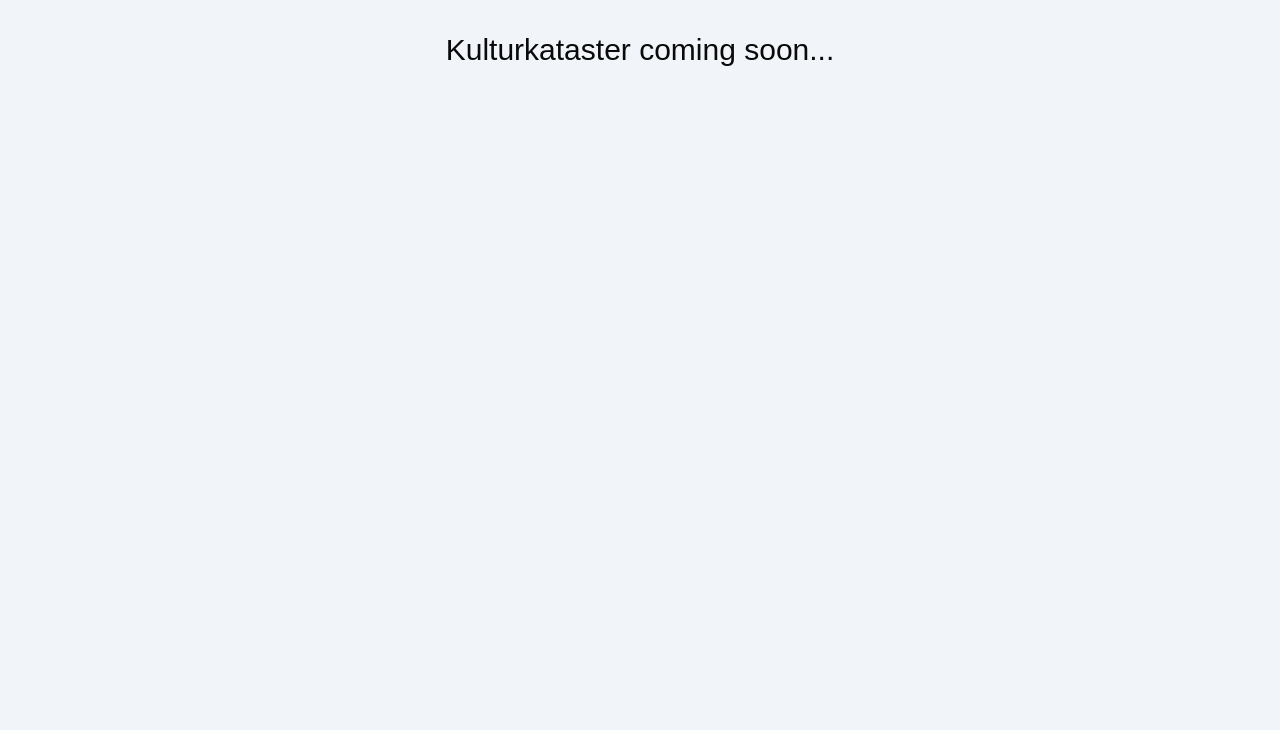
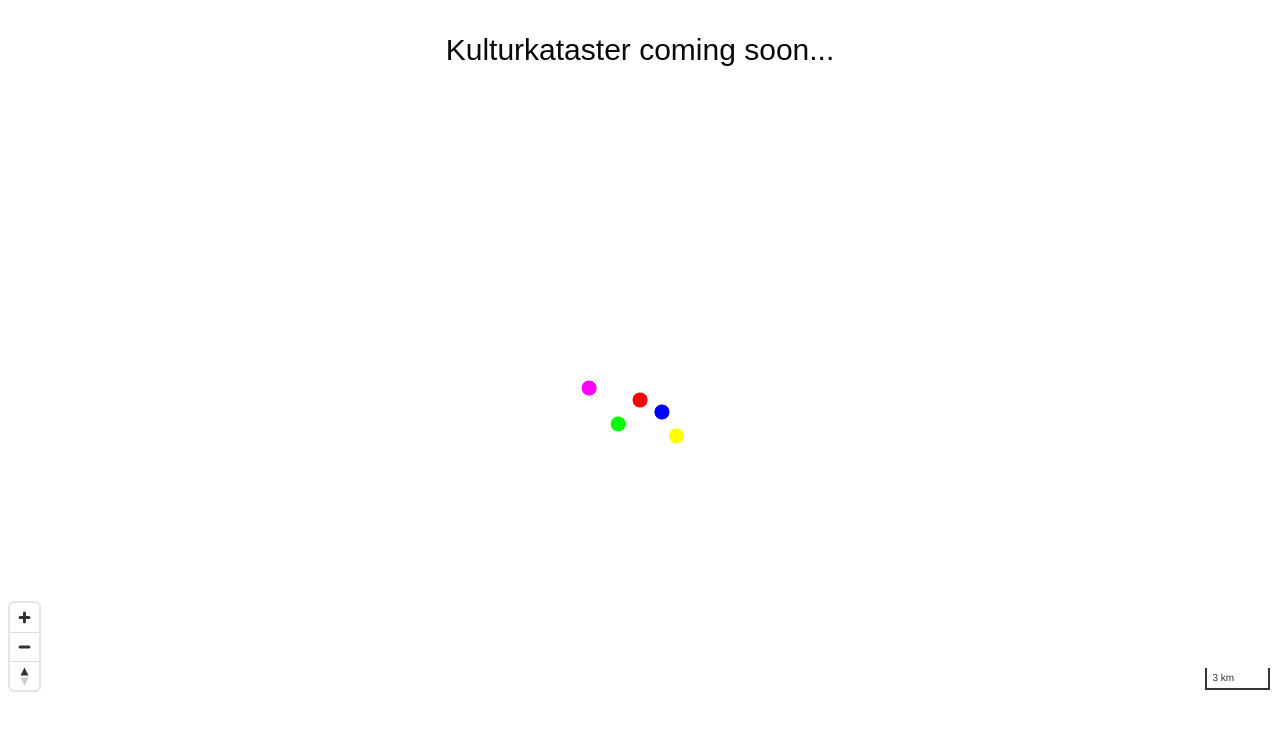
Before and after one commit to technologiestiftung/kulturkataster, a Next.js app: page / in a window 1280 px wide. Shown: the top 730 px of the page. Built offline with nearby package versions, Linux system fonts and the light colour scheme; no server answers.

Commit message:
feat: add base map

```diff
--- a/package.json
+++ b/package.json
@@ -16,6 +16,7 @@
 		"class-variance-authority": "^0.7.1",
 		"clsx": "^2.1.1",
 		"lucide-react": "^0.475.0",
+		"maplibre-gl": "^5.1.0",
 		"next": "15.1.6",
 		"react": "^19.0.0",
 		"react-dom": "^19.0.0",
--- a/src/app/page.tsx
+++ b/src/app/page.tsx
@@ -1,8 +1,11 @@
+import Map from "../components/modules/Map";
+
 export default function Home() {
 	return (
-		<div className="items-center justify-items-center min-h-screen pt-8 bg-slate-100">
+		<div className="items-center justify-items-center min-h-screen pt-8">
+			<h1 className="text-3xl pb-8">Kulturkataster coming soon...</h1>
 			<main>
-				<h1 className="text-3xl">Kulturkataster coming soon...</h1>
+				<Map />
 			</main>
 		</div>
 	);
--- /dev/null
+++ b/src/components/modules/Map.tsx
@@ -0,0 +1,71 @@
+"use client";
+
+import { mapStyle } from "@/lib/mapStyle";
+import maplibregl from "maplibre-gl";
+import "maplibre-gl/dist/maplibre-gl.css";
+import { FC, useEffect, useRef, useState } from "react";
+
+interface MapProps {
+	config?: {
+		center?: [number, number];
+		zoom?: number;
+		style?: string;
+	};
+	onMapClick?: (e: maplibregl.MapMouseEvent) => void;
+}
+
+const Map: FC<MapProps> = ({ config, onMapClick }) => {
+	const mapContainer = useRef<HTMLDivElement>(null);
+	const map = useRef<maplibregl.Map | null>(null);
+	const [loading, setLoading] = useState(true);
+
+	useEffect(() => {
+		if (!mapContainer.current) {
+			return;
+		}
+
+		map.current = new maplibregl.Map({
+			container: mapContainer.current,
+			style: config?.style || mapStyle,
+			attributionControl: false,
+		});
+
+		// Add scale control
+		map.current.addControl(new maplibregl.ScaleControl(), "bottom-right");
+
+		// Add navigation controls
+		map.current.addControl(new maplibregl.NavigationControl(), "bottom-left");
+
+		// Setup map event handlers
+		map.current.on("load", () => {
+			setLoading(false);
+		});
+
+		if (onMapClick) {
+			map.current.on("click", onMapClick);
+		}
+
+		// Cleanup function
+		return () => {
+			if (map.current) {
+				if (onMapClick) {
+					map.current.off("click", onMapClick);
+				}
+				map.current.remove();
+			}
+		};
+	}, [config, onMapClick]);
+
+	return (
+		<div className="relative w-screen h-[600px]">
+			<div ref={mapContainer} className="w-full h-full" />
+			{loading && (
+				<div className="absolute inset-0 flex items-center justify-center bg-white bg-opacity-75">
+					<div className="text-lg">Loading map...</div>
+				</div>
+			)}
+		</div>
+	);
+};
+
+export default Map;
--- /dev/null
+++ b/src/lib/mapStyle.ts
@@ -0,0 +1,98 @@
+import { StyleSpecification } from "maplibre-gl";
+
+export const mapStyle: StyleSpecification = {
+	name: "basemap:grey",
+	version: 8,
+	metadata: {},
+	center: [13.404954, 52.520008],
+	zoom: 10,
+	sources: {
+		osmBaseMap: {
+			type: "raster",
+			tiles: ["https://tile.openstreetmap.org/{z}/{x}/{y}.png"],
+			tileSize: 256,
+			attribution:
+				"&copy; <a href='https://www.openstreetmap.org/copyright'>Kulturkataster</a> contributors",
+			bounds: [13.076477, 52.340374, 13.760376, 52.664723],
+		},
+		randomPoints: {
+			type: "geojson",
+			data: {
+				type: "FeatureCollection",
+				features: [
+					{
+						type: "Feature",
+						properties: { color: "#ff0000" },
+						geometry: { type: "Point", coordinates: [13.405, 52.52] },
+					},
+					{
+						type: "Feature",
+						properties: { color: "#00ff00" },
+						geometry: { type: "Point", coordinates: [13.39, 52.51] },
+					},
+					{
+						type: "Feature",
+						properties: { color: "#0000ff" },
+						geometry: { type: "Point", coordinates: [13.42, 52.515] },
+					},
+					{
+						type: "Feature",
+						properties: { color: "#ff00ff" },
+						geometry: { type: "Point", coordinates: [13.37, 52.525] },
+					},
+					{
+						type: "Feature",
+						properties: { color: "#ffff00" },
+						geometry: { type: "Point", coordinates: [13.43, 52.505] },
+					},
+				],
+			},
+		},
+		wmsBezirke: {
+			type: "raster",
+			tiles: [
+				// `https://gdi.berlin.de/services/wms/alkis_bezirke?SERVICE=WMS&VERSION=1.3.0&REQUEST=GetMap&LAYERS=alkis_bezirke&BBOX={bbox-epsg-3857}&CRS=EPSG:3857&WIDTH=256&HEIGHT=256&FORMAT=image/png`,
+				"https://gdi.berlin.de/services/wms/alkis_bezirke?" +
+					"SERVICE=WMS&VERSION=1.3.0&REQUEST=GetMap&" +
+					"LAYERS=alkis_bezirke&" +
+					"WIDTH=256&HEIGHT=256&FORMAT=image/png&TRANSPARENT=true",
+			],
+			tileSize: 256,
+			attribution: "Source: GDI Berlin",
+		},
+	},
+	glyphs: "./data/{fontstack}/{range}.pbf",
+	layers: [
+		{
+			id: "background",
+			type: "background",
+			paint: {
+				"background-color": "#fff",
+			},
+		},
+		{
+			id: "osmBaseMap",
+			type: "raster",
+			source: "osmBaseMap",
+			layout: {
+				visibility: "visible",
+			},
+			paint: {
+				"raster-saturation": -1,
+				"raster-contrast": 0.2,
+				"raster-opacity": 1,
+			},
+		},
+		{
+			id: "randomPointsLayer",
+			type: "circle",
+			source: "randomPoints",
+			paint: {
+				"circle-radius": 8,
+				"circle-color": ["get", "color"],
+				"circle-stroke-width": 2,
+				"circle-stroke-color": "#ffffff",
+			},
+		},
+	],
+};
```
Also changed, not shown: 1 other file (tests, documents, lock files or other folders).
